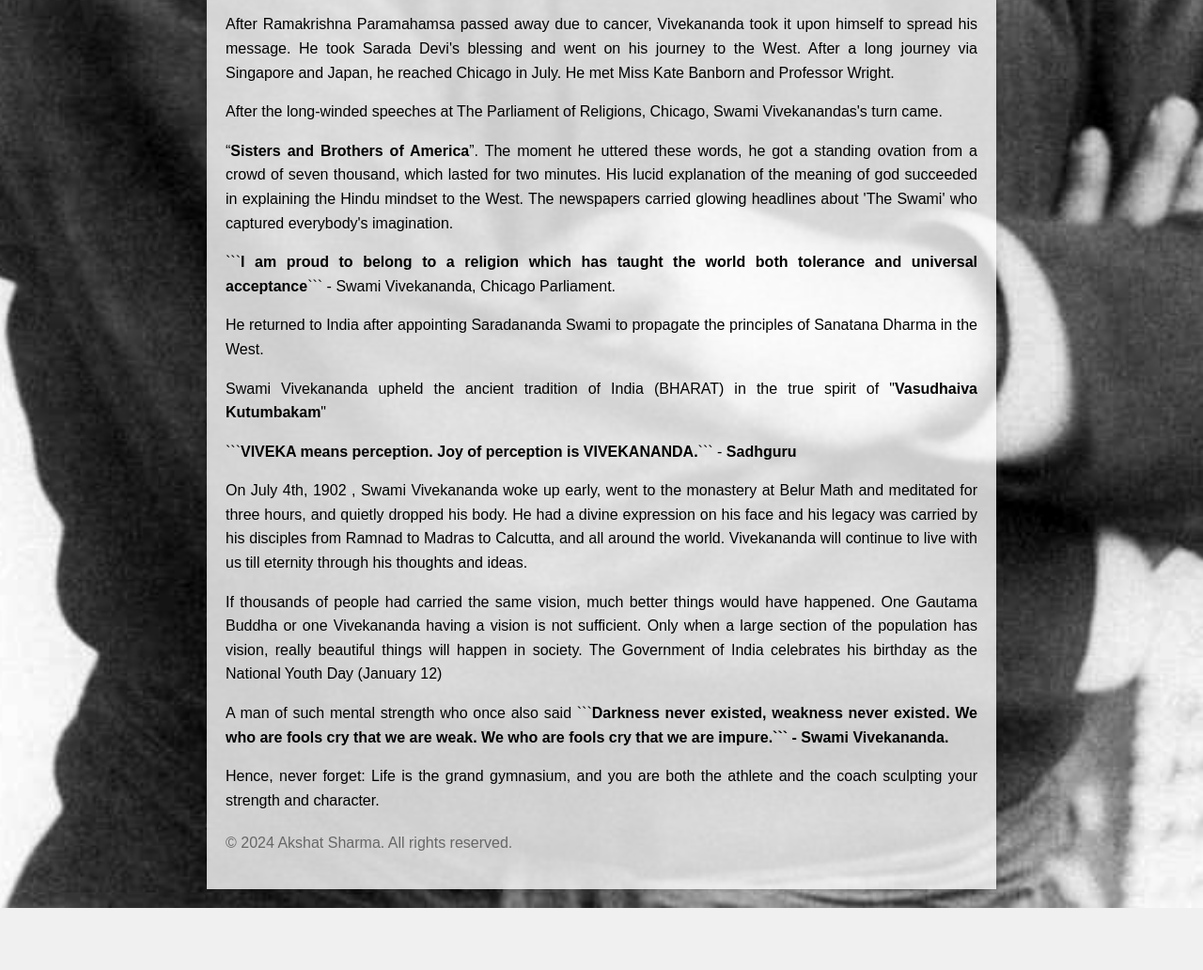
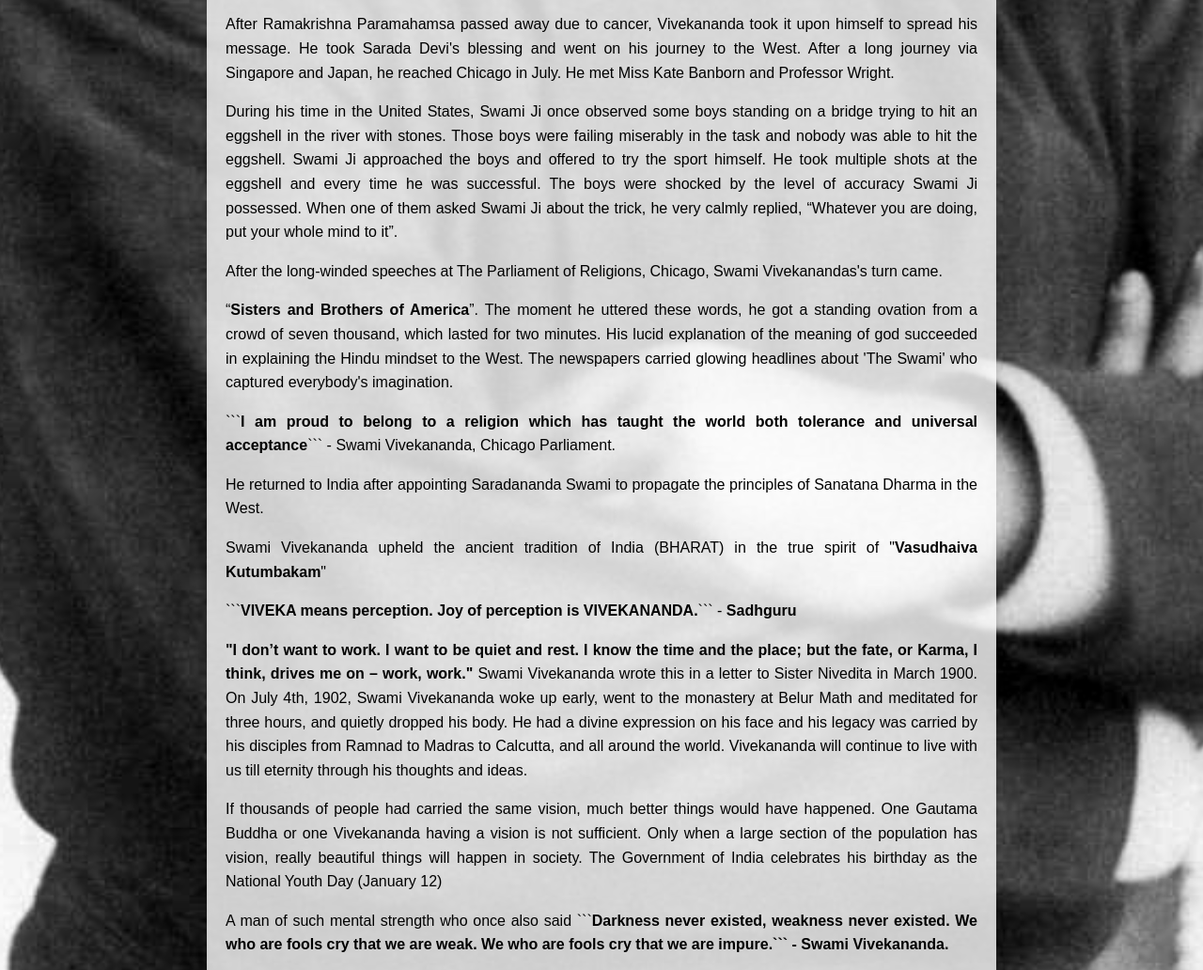
Before and after one commit to Akshatpy/Swami-Vivekananda, a website: page index.html in a window 1280 px wide. Shown: the part 1698-2730 px from the top of the page at 94% size. Before the commit the page ends 2664 px from the top, so only its background shows below. Drawn offline with Linux system fonts and the light colour scheme.

Commit message:
Update index.html

```diff
--- a/index.html
+++ b/index.html
@@ -66,7 +66,7 @@
     </header>
 
     <main>
-       <p><b>Who was Swami Vivekananda?</b>b></p>
+       <p><b>Who was Swami Vivekananda?</b></p>
 
 <p>In the chronicles of ancient Indian history, there have existed countless rishis and Swamis, millions of teachers and gurus, and even more sages, priests, and scholars. So who exactly was Swami Vivekananda, and what set him apart in changing the mindset of the people of India for hundreds of years to come.</p>
 
@@ -92,6 +92,9 @@
 
 <p>After Ramakrishna Paramahamsa passed away due to cancer, Vivekananda took it upon himself to spread his message. He took Sarada Devi's blessing and went on his journey to the West. After a long journey via Singapore and Japan, he reached Chicago in July. He met Miss Kate Banborn and Professor Wright.</p>
 
+<p>During his time in the United States, Swami Ji once observed some boys standing on a bridge trying to hit an eggshell in the river with stones. Those boys were failing miserably in the task and nobody was able to hit the eggshell. Swami Ji approached the boys and offered to try the sport himself.
+He took multiple shots at the eggshell and every time he was successful. The boys were shocked by the level of accuracy Swami Ji possessed. When one of them asked Swami Ji about the trick, he very calmly replied, “Whatever you are doing, put your whole mind to it”.</p>
+
 <p>After the long-winded speeches at The Parliament of Religions, Chicago, Swami Vivekanandas's turn came.</p>
 
 <p>&ldquo;<b>Sisters and Brothers of America</b>&rdquo;. The moment he uttered these words, he got a standing ovation from a crowd of seven thousand, which lasted for two minutes. His lucid explanation of the meaning of god succeeded in explaining the Hindu mindset to the West. The newspapers carried glowing headlines about 'The Swami' who captured everybody's imagination.</p>
@@ -104,7 +107,8 @@
 
 <p>&#96;&#96;&#96;<b>VIVEKA means perception. Joy of perception is VIVEKANANDA.</b>&#96;&#96;&#96; - <b>Sadhguru</b></p>
 
-<p>On July 4th, 1902 , Swami Vivekananda woke up early, went to the monastery at Belur Math and meditated for three hours, and quietly dropped his body. He had a divine expression on his face and his legacy was carried by his disciples from Ramnad to Madras to Calcutta, and all around the world. Vivekananda will continue to live with us till eternity through his thoughts and ideas.</p>
+<p><b>"I don’t want to work. I want to be quiet and rest. I know the time and the place; but the fate, or Karma, I think, drives me on – work, work."</b>
+Swami Vivekananda wrote this in a letter to Sister Nivedita in March 1900. On July 4th, 1902, Swami Vivekananda woke up early, went to the monastery at Belur Math and meditated for three hours, and quietly dropped his body. He had a divine expression on his face and his legacy was carried by his disciples from Ramnad to Madras to Calcutta, and all around the world. Vivekananda will continue to live with us till eternity through his thoughts and ideas.</p>
 
 <p>If thousands of people had carried the same vision, much better things would have happened. One Gautama Buddha or one Vivekananda having a vision is not sufficient. Only when a large section of the population has vision, really beautiful things will happen in society. The Government of India celebrates his birthday as the National Youth Day (January 12)</p>
 
```
